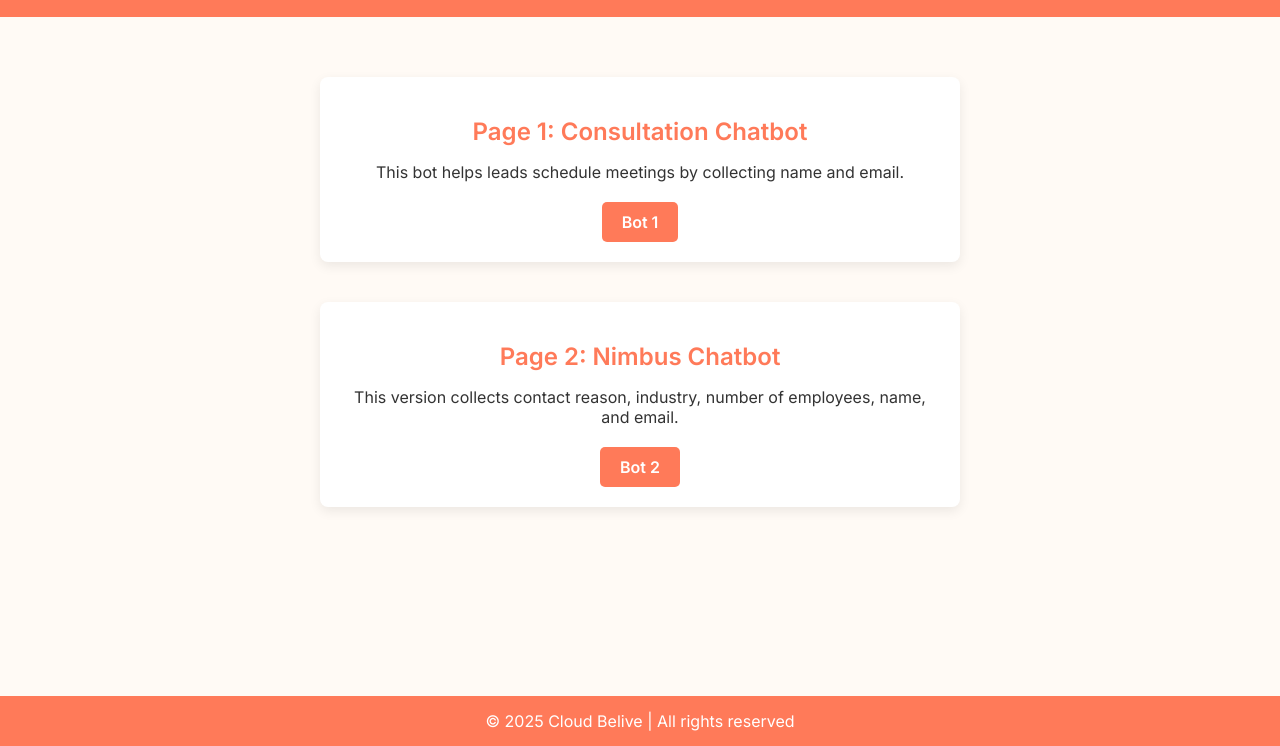
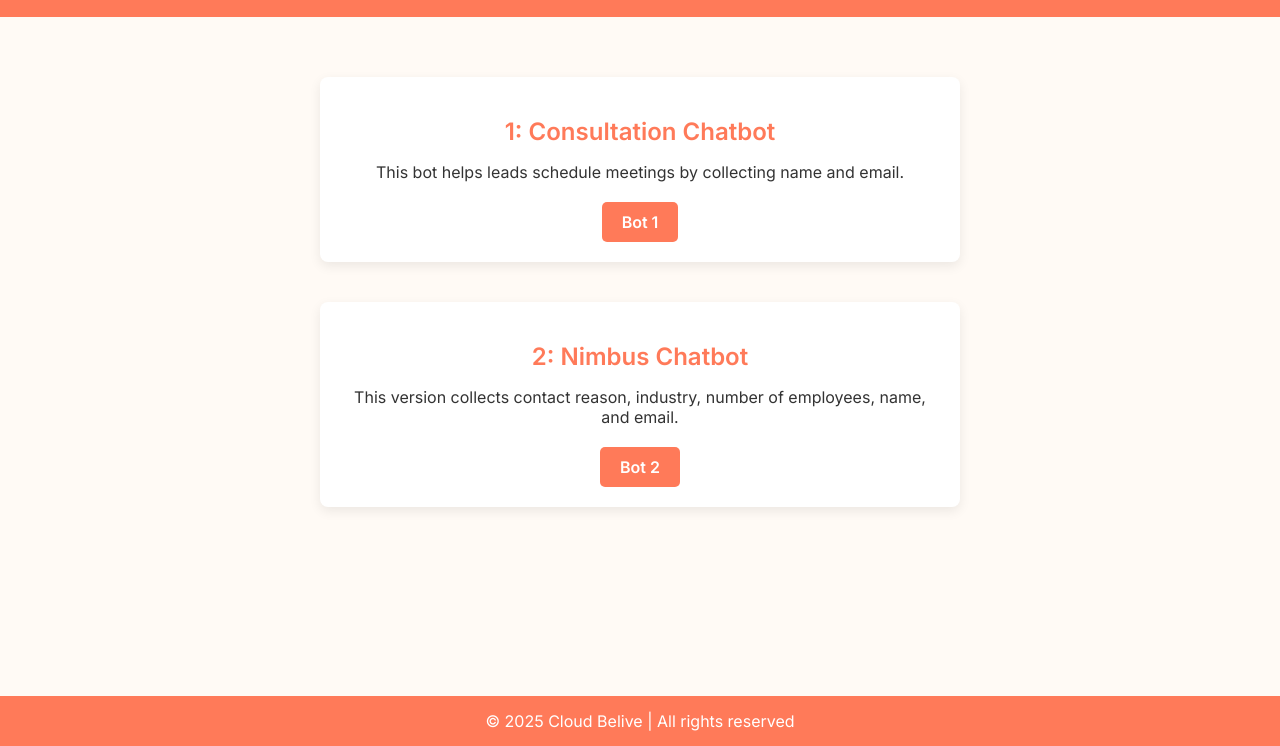
Before and after one commit to sudharsan143/chatbot-demo-MainPage, a plain HTML site: page index.html in a window 1280 px wide. Shown: the part 54-800 px from the top of the page. Drawn offline with Linux system fonts and the light colour scheme.

Commit message:
index.html

```diff
--- a/index.html
+++ b/index.html
@@ -104,13 +104,13 @@
 
     <main>
       <div class="card">
-        <h2>Page 1: Consultation Chatbot</h2>
+        <h2>1: Consultation Chatbot</h2>
         <p>This bot helps leads schedule meetings by collecting name and email.</p>
         <a href="https://sudharsan143.github.io/chatbot-demo/" target="_blank">Bot 1</a>
       </div>
 
       <div class="card">
-        <h2>Page 2: Nimbus Chatbot</h2>
+        <h2>2: Nimbus Chatbot</h2>
         <p>This version collects contact reason, industry, number of employees, name, and email.</p>
         <a href="https://sudharsan143.github.io/chatbot-demo---2/" target="_blank">Bot 2</a>
       </div>
```
